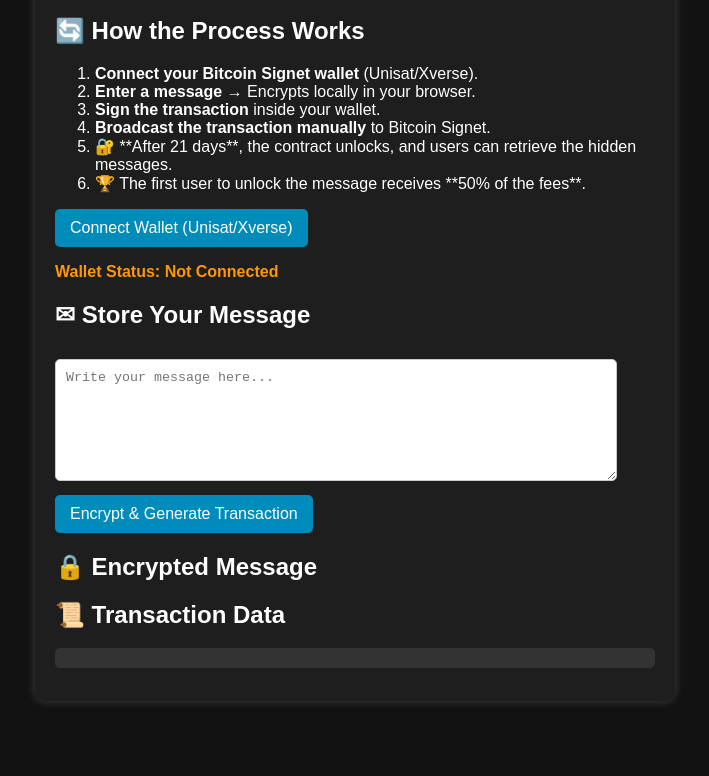
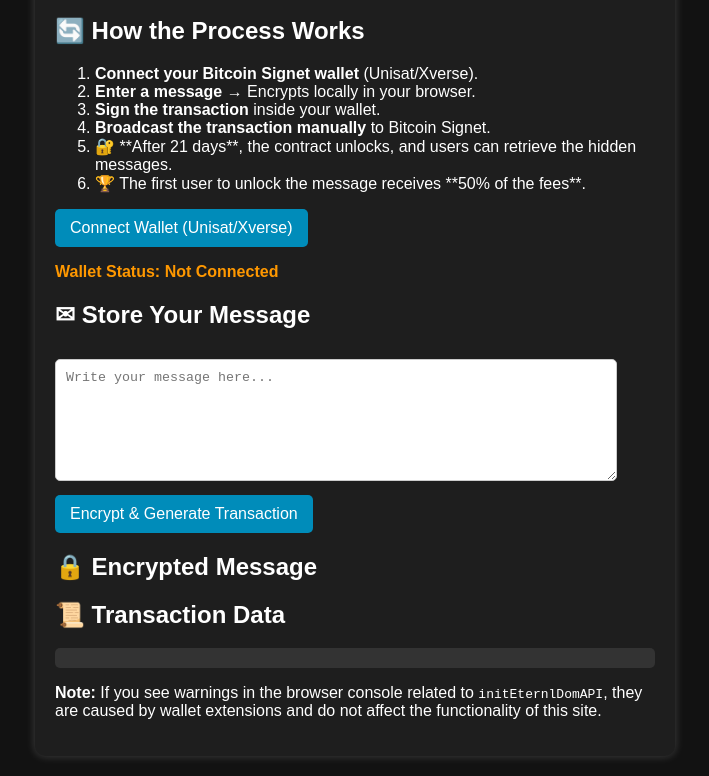
Before and after one commit to InternetMoneyLabs/TimeCapsuleContract, a plain HTML site: page index.html in a window 1280 px wide. Shown: the part 883-1659 px from the top of the page, without its empty margins (285-994 px from the left). Before the commit the page ends 1604 px from the top, so only its background shows below. Drawn offline with Linux system fonts and the light colour scheme.

Commit message:
Update index.html

```diff
--- a/index.html
+++ b/index.html
@@ -70,8 +70,14 @@
         <p id="output"></p>
 
         <button id="signTransaction" style="display:none;">Sign & Submit</button>
+
+        <p>
+            <strong>Note:</strong> If you see warnings in the browser console related to <code>initEternlDomAPI</code>, they are caused by wallet extensions and do not affect the functionality of this site.
+        </p>
     </div>
 
+    <!-- Remove or comment out the following line if dom.js is unnecessary -->
+    <!-- <script src="path/to/dom.js"></script> -->
     <script src="script.js"></script>
 </body>
 </html>
```
